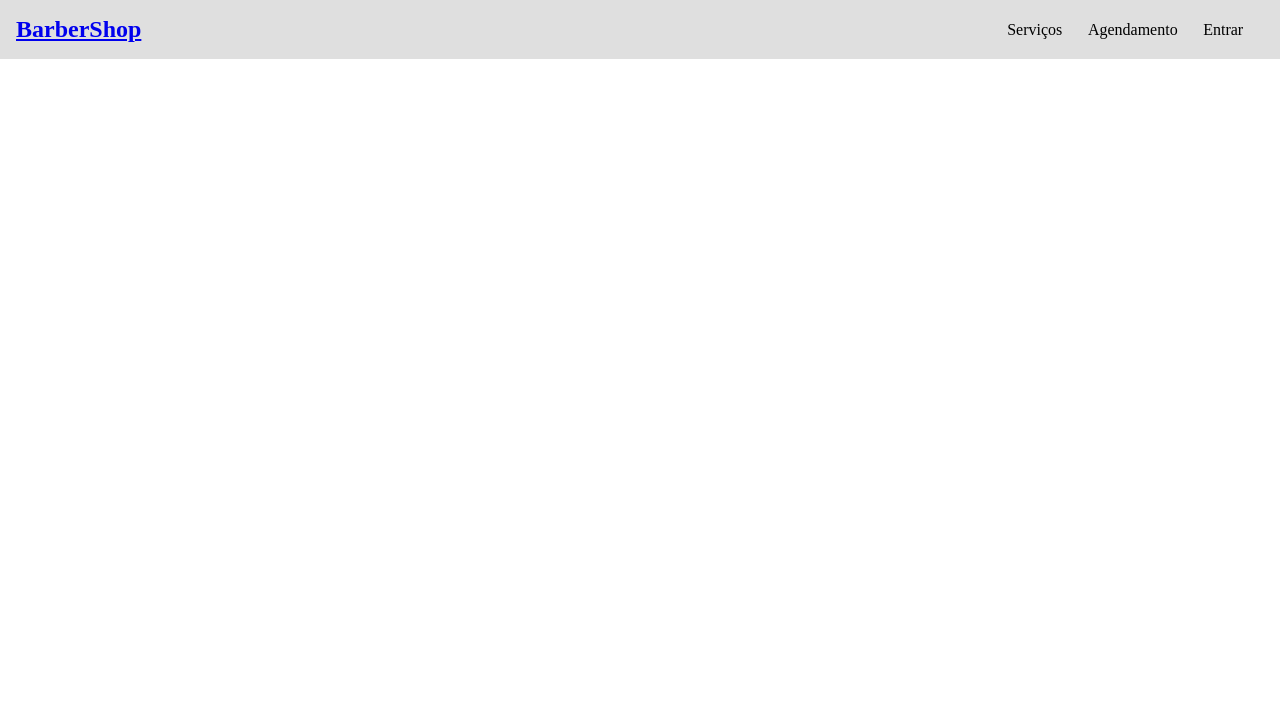
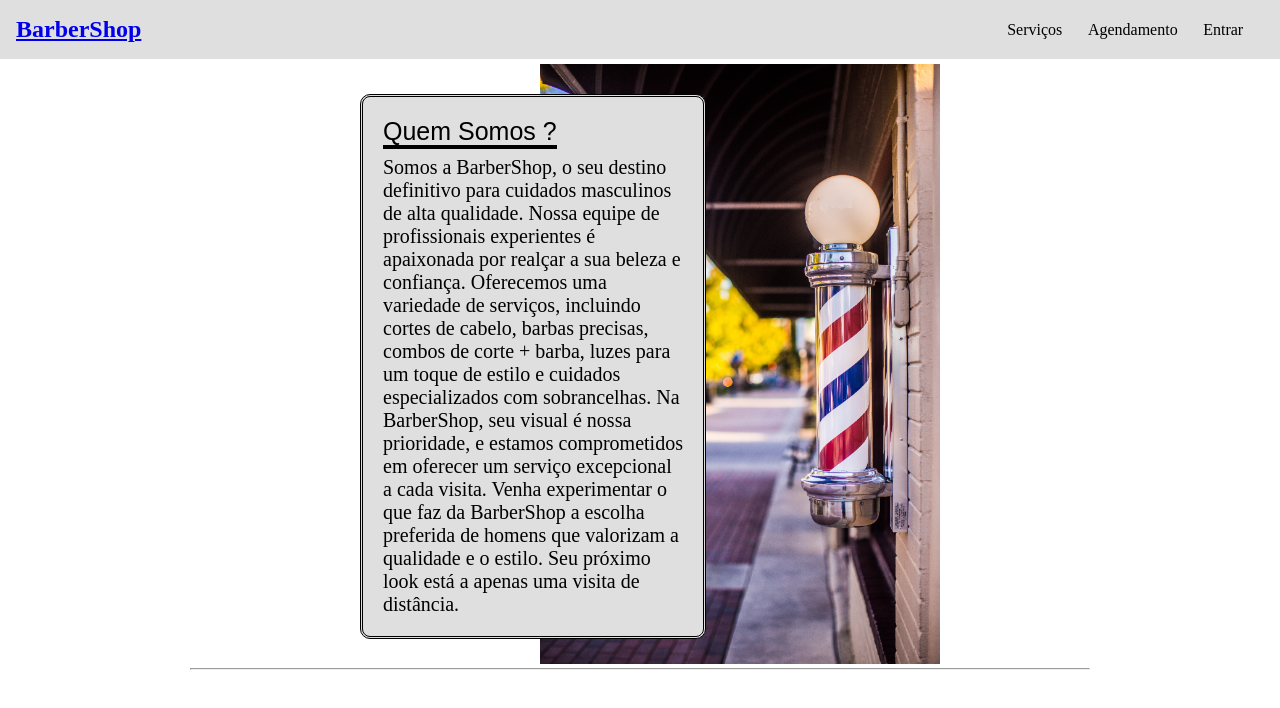
Before and after one commit to leeo-sf/barbershop-project-angular, an Angular app in the folder barbershop/: page / in a window 1280 px wide. Shown: the top 708 px of the page. Built offline with nearby package versions, Linux system fonts and the light colour scheme.

Commit message:
Home page who we are made

```diff
--- a/barbershop/src/app/app.component.html
+++ b/barbershop/src/app/app.component.html
@@ -1 +1,2 @@
 <app-header></app-header>
+<app-home></app-home>
--- a/barbershop/src/app/app.component.ts
+++ b/barbershop/src/app/app.component.ts
@@ -1,13 +1,15 @@
 import { Component } from '@angular/core';
 import { RouterOutlet } from '@angular/router';
 import { HeaderComponent } from './components/header/header.component';
+import { HomeComponent } from './components/page/home/home.component';
 
 @Component({
   selector: 'app-root',
   standalone: true,
   imports: [
     RouterOutlet,
-    HeaderComponent
+    HeaderComponent,
+    HomeComponent
   ],
   templateUrl: './app.component.html',
   styleUrl: './app.component.css'
--- /dev/null
+++ b/barbershop/src/app/components/page/home/home.component.css
@@ -0,0 +1,37 @@
+.content-home {
+    margin: 0 auto;
+    max-width: 900px;
+    margin-top: 5px;
+}
+
+.who-we-are {
+    position: relative;
+    margin: 0 auto;
+}
+
+.content-who-we-are {
+    position: absolute;
+    padding: 20px;
+    background-color: #dfdfdf;
+    max-width: 300px;
+    border: 3px double black;
+    border-radius: 10px;
+    margin-left: 170px;
+    margin-top: 30px;
+}
+
+.body-who-we-are {
+    margin-top: 10px;
+    font-size: 20px;
+}
+
+.title-who-we-are {
+    font-size: 25px;
+    font-family: fantasy;
+    border-bottom: 4px solid black;
+}
+
+.center-screen .img-who-we-are img {
+    margin-left: 350px;
+    width: 400px;
+}
--- /dev/null
+++ b/barbershop/src/app/components/page/home/home.component.html
@@ -0,0 +1,23 @@
+<div class="content-home">
+
+    <div class="who-we-are">
+        <div class="content-who-we-are">
+            <span class="title-who-we-are">Quem Somos ?</span>
+
+            <div class="body-who-we-are">
+                <p>
+                    Somos a BarberShop, o seu destino definitivo para cuidados masculinos de alta qualidade. Nossa equipe de profissionais experientes é apaixonada por realçar a sua beleza e confiança. Oferecemos uma variedade de serviços, incluindo cortes de cabelo, barbas precisas, combos de corte + barba, luzes para um toque de estilo e cuidados especializados com sobrancelhas. Na BarberShop, seu visual é nossa prioridade, e estamos comprometidos em oferecer um serviço excepcional a cada visita.
+                    Venha experimentar o que faz da BarberShop a escolha preferida de homens que valorizam a qualidade e o estilo. Seu próximo look está a apenas uma visita de distância.
+                </p>
+            </div>
+        </div>
+
+        <div class="center-screen">
+            <div class="img-who-we-are">
+                <img src="assets/pexels-caleb-oquendo-3162022 (3).jpg" alt="img-quem-somos">
+            </div>
+        </div>
+    </div>
+
+    <hr>
+</div>
```
Also changed, not shown: barbershop/src/app/components/page/home/home.component.ts (added, +12 -0 lines), barbershop/src/assets/pexels-caleb-oquendo-3162022 (3).jpg (added), 1 other file (tests, documents, lock files or other folders).
